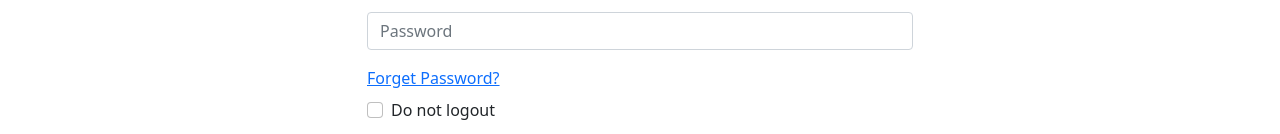
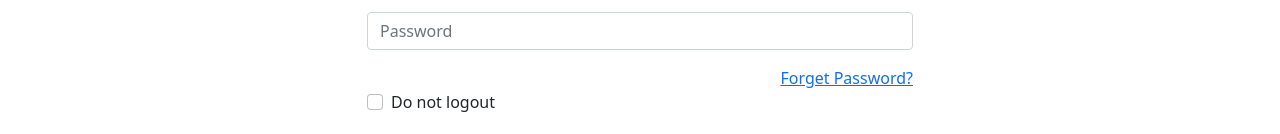
Before and after one commit to bilalistan/BuyandBuy, a React (Create React App) app in the folder frontend/: page /login in a window 1280 px wide. Shown: the part 266-400 px from the top of the page. Built offline with nearby package versions, Linux system fonts and the light colour scheme; no server answers.

Commit message:
Update LoginPageComponent.js

```diff
--- a/frontend/src/pages/components/LoginPageComponent.js
+++ b/frontend/src/pages/components/LoginPageComponent.js
@@ -69,11 +69,14 @@ const LoginPageComponent = ({ loginUserApiRequest,reduxDispatch, setReduxUserSta
               />
             </Form.Group>
 
- <Row className="pb-2">
+      <span class="d-flex justify-content-end">
+            <Row>
               <Col>
                 <Link to={""}> Forget Password? </Link>
               </Col>
             </Row>
+            </span>
+
 
 
             <Form.Group className="mb-3" controlId="formBasicCheckbox">
```
